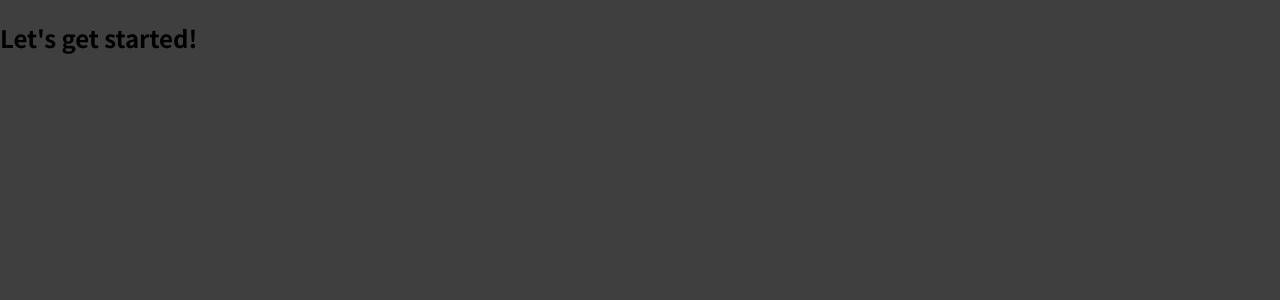
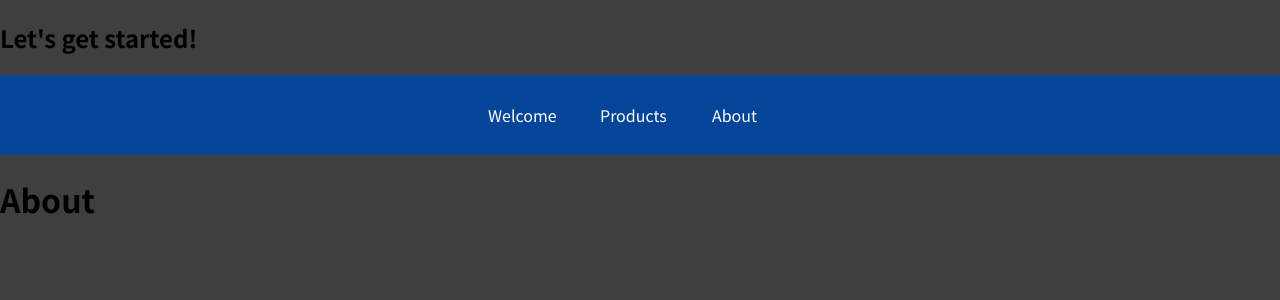
Before and after one commit to zdTang/20-Building-a-Multi-Page-SPA-with-React-Router, a React (Create React App) app in the folder starting-project/: page /about in a window 1280 px wide. Before the commit this address had no page. Shown: the top 300 px of the page. Built offline with nearby package versions, Linux system fonts and the light colour scheme.

Commit message:
20-005 Working with Links
Link relys on Route to work
if comment those routes, Link cannot find relevant component

```diff
--- a/starting-project/src/App.js
+++ b/starting-project/src/App.js
@@ -1,13 +1,17 @@
 import { Routes, Route } from "react-router-dom";
-import Welcome from "./components/Welcome";
-import Products from "./components/Products";
+import Welcome from "./pages/Welcome";
+import Products from "./pages/Products";
+import About from "./pages/About";
+import MainHeader from "./components/MainHeader";
 function App() {
   return (
     <div>
       <h2>Let's get started!</h2>
+      <MainHeader />
       <Routes>
         <Route path="/welcome" element={<Welcome />} />
         <Route path="/products" element={<Products />} />
+        <Route path="/about" element={<About />} />
       </Routes>
     </div>
   );
--- /dev/null
+++ b/starting-project/src/components/MainHeader.js
@@ -0,0 +1,25 @@
+import { Link } from "react-router-dom";
+
+import classes from "./MainHeader.module.css";
+
+const MainHeader = () => {
+  return (
+    <header className={classes.header}>
+      <nav>
+        <ul>
+          <li>
+            <Link to="/welcome">Welcome</Link>
+          </li>
+          <li>
+            <Link to="/products">Products</Link>
+          </li>
+          <li>
+            <Link to="/about">About</Link>
+          </li>
+        </ul>
+      </nav>
+    </header>
+  );
+};
+
+export default MainHeader;
--- /dev/null
+++ b/starting-project/src/components/MainHeader.module.css
@@ -0,0 +1,37 @@
+.header {
+  width: 100%;
+  height: 5rem;
+  background-color: #044599;
+  padding: 0 10%;
+}
+
+.header nav {
+  height: 100%;
+}
+
+.header ul {
+  height: 100%;
+  list-style: none;
+  display: flex;
+  padding: 0;
+  margin: 0;
+  align-items: center;
+  justify-content: center;
+}
+
+.header li {
+  margin: 0 1rem;
+  width: 5rem;
+}
+
+.header a {
+  color: white;
+  text-decoration: none;
+}
+
+.header a:hover,
+.header a:active {
+  color: #95bcf0;
+  padding-bottom: 0.25rem;
+  border-bottom: 4px solid #95bcf0;
+}
--- a/starting-project/src/components/Products.js
+++ /dev/null
@@ -1,11 +0,0 @@
-import React from "react";
-
-const Products = () => {
-  return (
-    <div>
-      <h5>Products</h5>
-    </div>
-  );
-};
-
-export default Products;
--- a/starting-project/src/components/Welcome.js
+++ /dev/null
@@ -1,11 +0,0 @@
-import React from "react";
-
-const Welcome = () => {
-  return (
-    <div>
-      <h5>Welcome</h5>
-    </div>
-  );
-};
-
-export default Welcome;
--- /dev/null
+++ b/starting-project/src/pages/About.js
@@ -0,0 +1,11 @@
+import React from "react";
+
+function About() {
+  return (
+    <div>
+      <h1>About</h1>
+    </div>
+  );
+}
+
+export default About;
--- /dev/null
+++ b/starting-project/src/pages/Products.js
@@ -0,0 +1,5 @@
+const Products = () => {
+  return <h1>The Products Page</h1>;
+};
+
+export default Products;
--- /dev/null
+++ b/starting-project/src/pages/Welcome.js
@@ -0,0 +1,5 @@
+const Welcome = () => {
+  return <h1>The Welcome Page</h1>;
+};
+
+export default Welcome;
```
